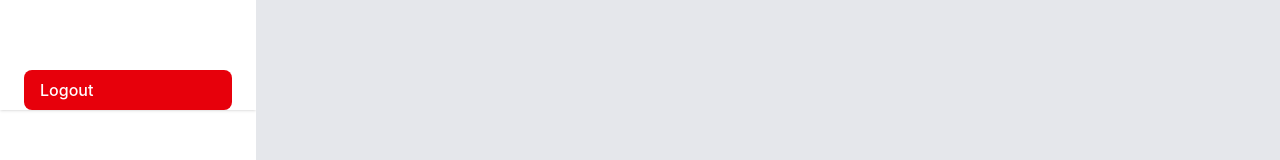
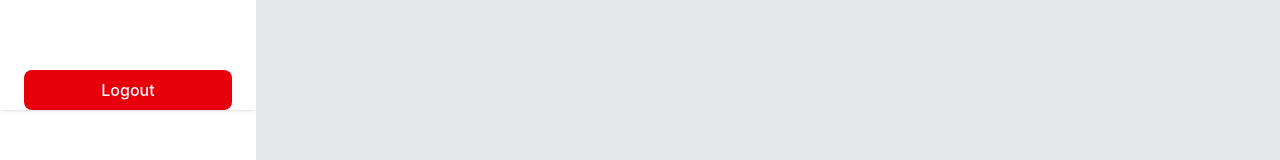
Before and after one commit to AmaanKhanGit/user-dashboard, a React (Vite) app: page / in a window 1280 px wide. Shown: the part 674-834 px from the top of the page. Built offline with nearby package versions, Linux system fonts and the light colour scheme.

Commit message:
button typo

```diff
--- a/src/components/Layout/Button.jsx
+++ b/src/components/Layout/Button.jsx
@@ -1,5 +1,5 @@
 const Button = ({ children, className }) => {
-  return <div className={`myBtn ${className}`}> {children}</div>;
+  return <button className={`myBtn ${className}`}> {children}</button>;
 };
 
 export default Button;
```
